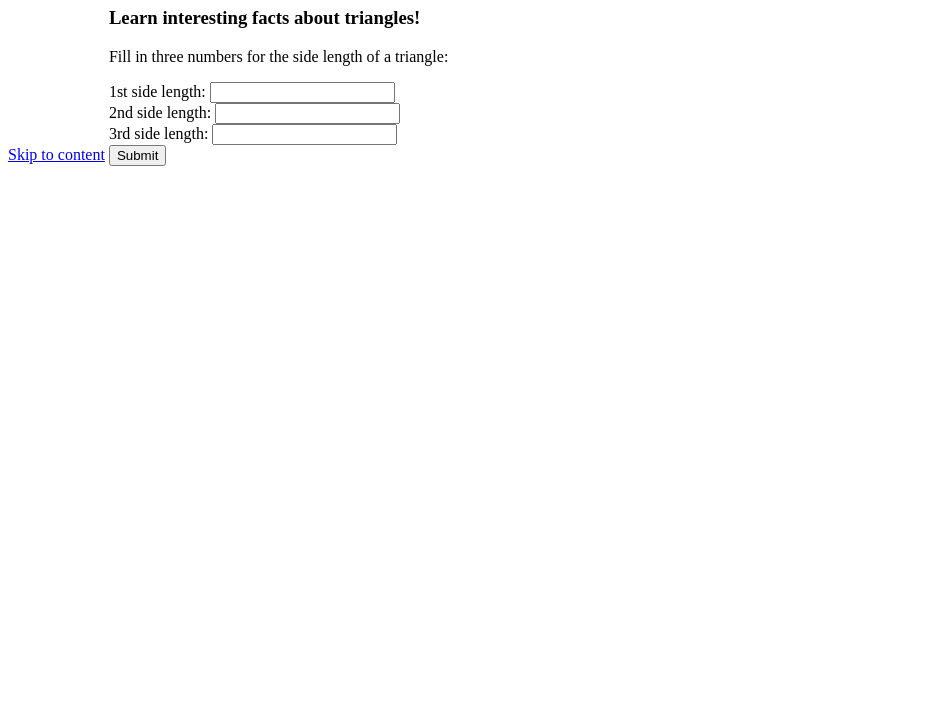
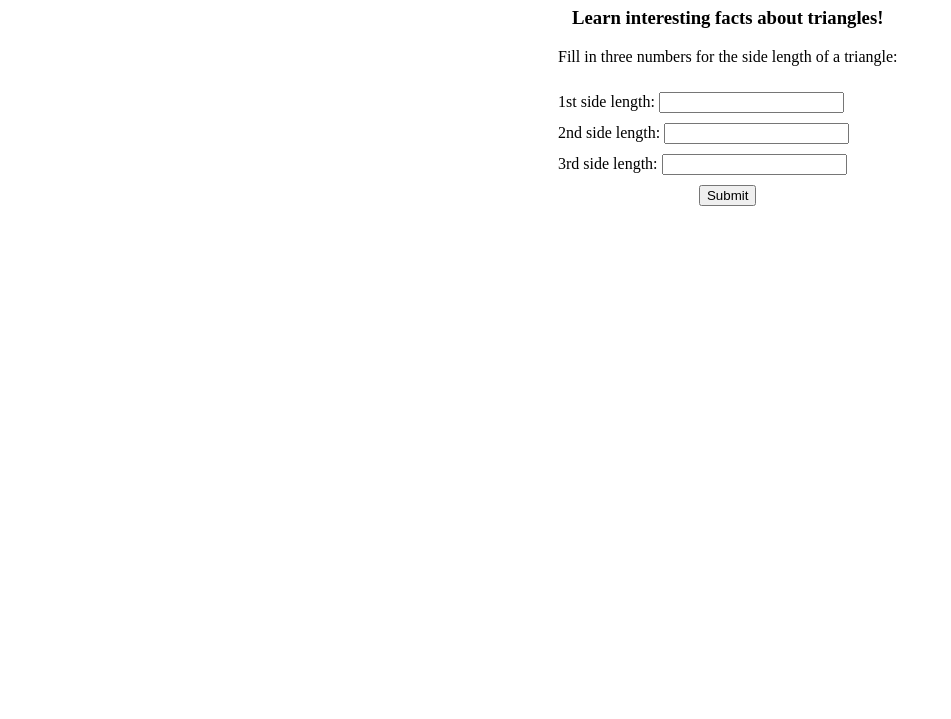
Before and after one commit to sfisseha/lab2, a website: page index.html in a window 1280 px wide. Shown: the part 81-800 px from the top of the page, without its empty margins (0-951 px from the left). Drawn offline with Linux system fonts and the light colour scheme.

Commit message:
Update style.css

```diff
--- a/style.css
+++ b/style.css
@@ -1,10 +1,40 @@
+
 .main-content{
   display:inline-block;
+  margin-left: 550px;
+}
+
+h1, h3{
+  text-align: center;
+}
+
+.btn{
   justify-content: center;
+  text-align: center;
+  padding-top: 10px;
 }
-h1{
-  justify-content: center;
+
+.input{
+  justify-content: Center;
+  padding-top: 10px;
 }
-form{
-  justify-content: center;
+
+.skip {
+  position: absolute;
+  top: -1000px;
+  left: -1000px;
+  height: 1px;
+  width: 1px;
+  text-align: left;
+  overflow: hidden;
 }
+
+a.skip:active,
+a.skip:focus,
+a.skip:hover {
+    left: 0;
+    top: 0;
+    width: auto;
+    height: auto;
+    overflow: visible;
+}
```
